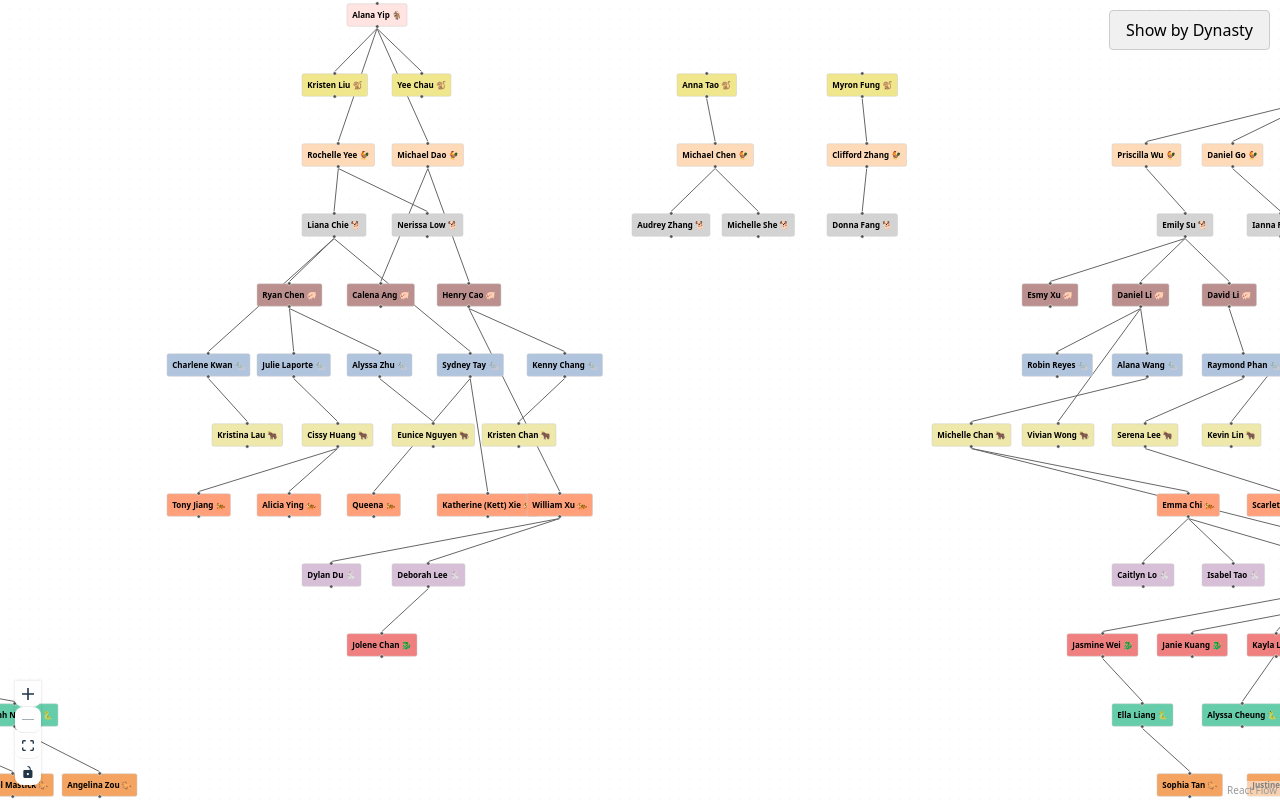
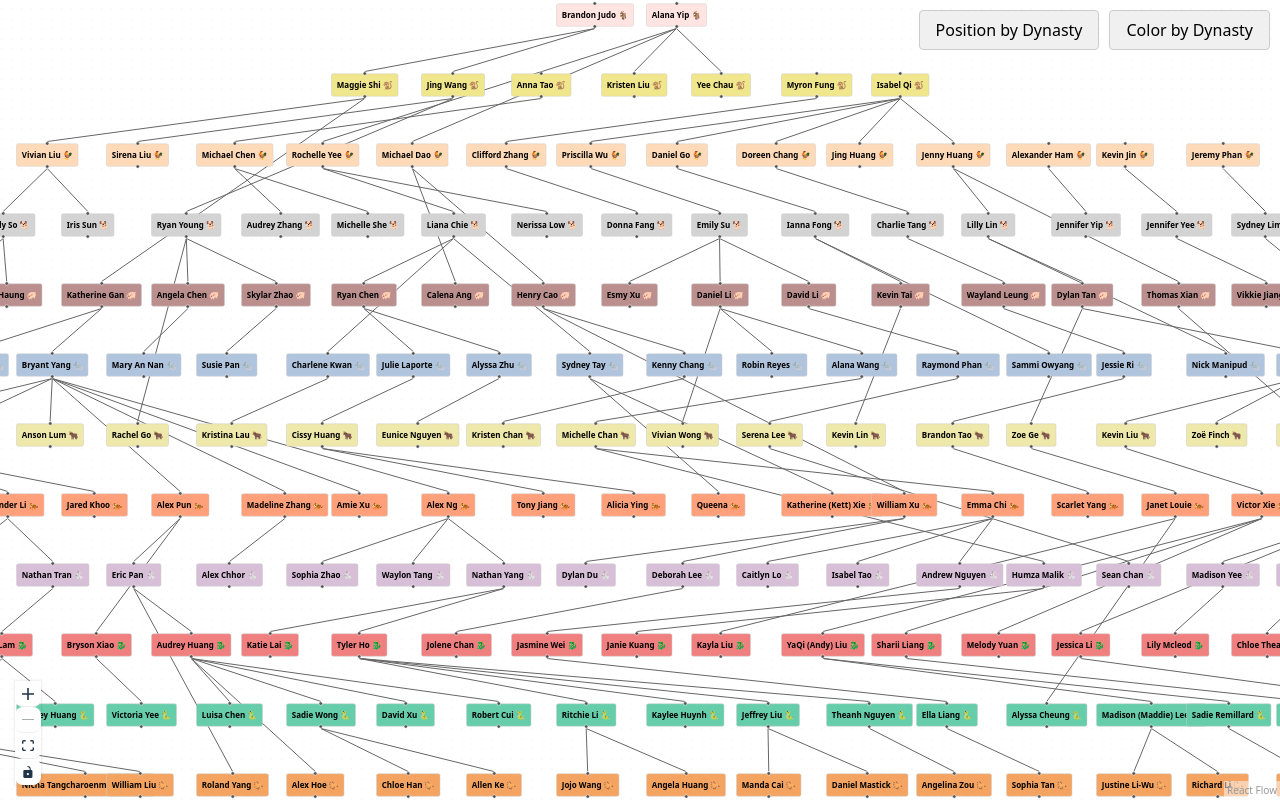
Before and after one commit to rolandyangg/aca-family-tree, a React (Vite) app: page / in a window 1280 px wide. Built offline with nearby package versions, Linux system fonts and the light colour scheme.

Commit message:
Made Positioning By Year and Dynasty Different

```diff
--- a/src/FamilyTree.jsx
+++ b/src/FamilyTree.jsx
@@ -361,7 +361,8 @@ const organizeNodesByDynasty = (nodes) => {
 };
 
 const FamilyTree = () => {
-  const [sortMode, setSortMode] = useState('default');
+  const [colorMode, setColorMode] = useState('year'); // 'year' or 'dynasty'
+  const [positionMode, setPositionMode] = useState('year'); // 'year' or 'dynasty'
 
   const { allRawNodes, allRawEdges } = useMemo(() => {
     const rawNodes = [];
@@ -404,6 +405,7 @@ const FamilyTree = () => {
 
     let newNodes = [];
 
+    if (positionMode === 'dynasty') {
       // Group nodes by dynasty first, as this is the consistent grouping we want to maintain horizontal spacing for
       const dynastyGroups = organizeNodesByDynasty(allRawNodes);
 
@@ -462,16 +464,38 @@ const FamilyTree = () => {
               },
               data: {
                 ...node.data,
-              // This is the only part that changes based on sortMode
-              bgColor: sortMode === 'dynasty' ? dynastyColorMap.get(dynastyRoot) : zodiacColors[year]
+                bgColor: colorMode === 'dynasty' ? dynastyColorMap.get(dynastyRoot) : zodiacColors[year]
               }
             });
           });
         });
       });
+    } else { // positionMode === 'year'
+      const xSpacing = 180; // Original default spacing
+      DATA.forEach((group, level) => {
+        const names = Object.keys(group);
+        const xOffset = (names.length * xSpacing) / 2;
+
+        names.forEach((name, i) => {
+          const originalNode = allRawNodes.find(n => n.id === name); // Find the original node from allRawNodes
+          newNodes.push({
+            ...originalNode,
+            position: {
+              x: i * xSpacing - xOffset,
+              y: level * ySpacing
+            },
+            data: {
+              ...originalNode.data,
+              label: `${name} ${zodiacEmojis[level]}`,
+              bgColor: colorMode === 'dynasty' ? dynastyColorMap.get(findFurthestParent(name)) : zodiacColors[level]
+            }
+          });
+        });
+      });
+    }
 
     setNodes(newNodes);
-  }, [sortMode, allRawNodes]); // Dependencies: sortMode, allRawNodes. dynastyColorMap and zodiacColors are constants.
+  }, [positionMode, colorMode, allRawNodes]); // Dependencies: positionMode, colorMode, allRawNodes. dynastyColorMap and zodiacColors are constants.
 
   return (
     <div style={{ width: '100vw', height: '100vh', backgroundColor: 'white' }}>
@@ -484,7 +508,7 @@ const FamilyTree = () => {
         gap: '10px'
       }}>
         <button
-          onClick={() => setSortMode(sortMode === 'default' ? 'dynasty' : 'default')}
+          onClick={() => setPositionMode(positionMode === 'year' ? 'dynasty' : 'year')}
           style={{
             padding: '8px 16px',
             backgroundColor: '#f0f0f0',
@@ -494,7 +518,20 @@ const FamilyTree = () => {
             color: '#000'
           }}
         >
-          {sortMode === 'default' ? 'Show by Dynasty' : 'Show by Year'}
+          {positionMode === 'year' ? 'Position by Dynasty' : 'Position by Year'}
+        </button>
+        <button
+          onClick={() => setColorMode(colorMode === 'year' ? 'dynasty' : 'year')}
+          style={{
+            padding: '8px 16px',
+            backgroundColor: '#f0f0f0',
+            border: '1px solid #ccc',
+            borderRadius: '4px',
+            cursor: 'pointer',
+            color: '#000'
+          }}
+        >
+          {colorMode === 'year' ? 'Color by Dynasty' : 'Color by Year'}
         </button>
       </div>
       <ReactFlow
```
Lines whose indentation alone changed are shown as unchanged.
